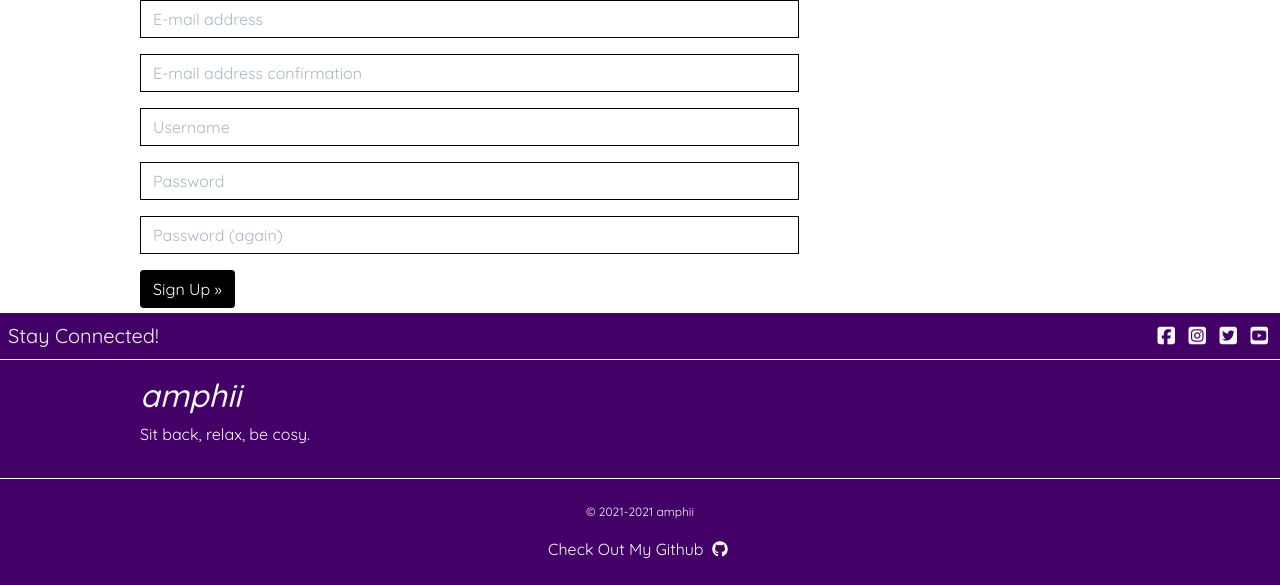
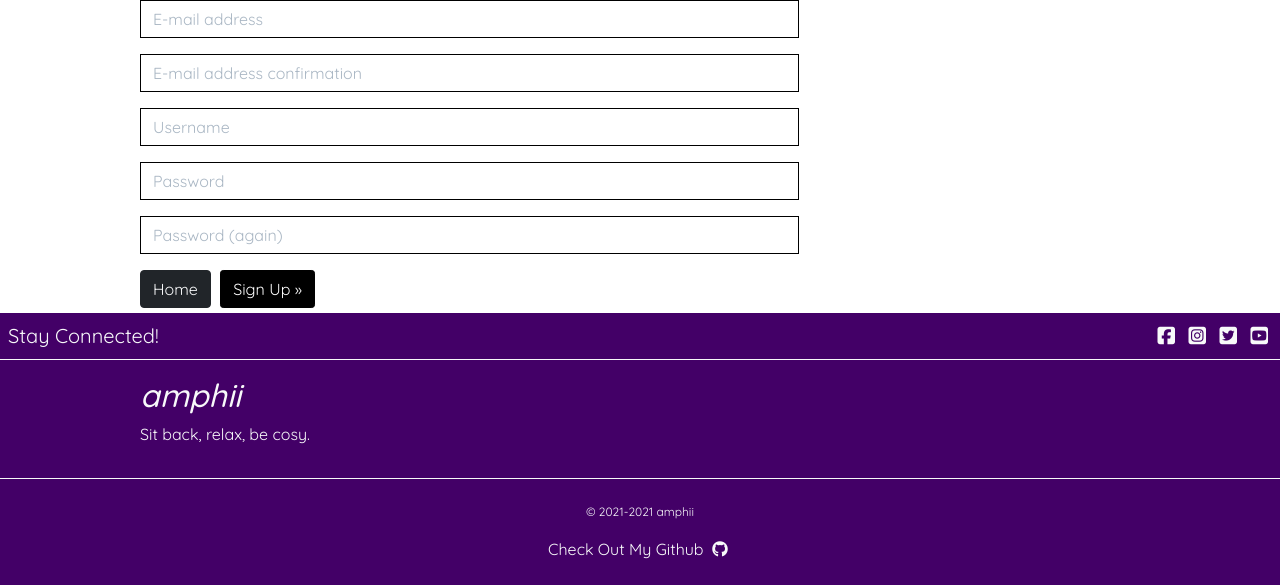
Before and after one commit to S-Lowes/Code-Institute-MS4, a Django app: page /accounts/signup/ in a window 1280 px wide. Shown: the part 225-810 px from the top of the page. Run offline with Django 3.2, Linux system fonts and the light colour scheme; parts of the project's set-up code (start-up, migrations or seed data) failed here and were passed over; some libraries are stand-ins or nearby versions.

Commit message:
(feat): Minor style change to allauth login/signup

```diff
--- a/static/css/base.css
+++ b/static/css/base.css
@@ -387,7 +387,11 @@ footer a {
 	color: #bc40ff; /* text-info */
 }
 
-/* ========== Media Queries ========== */
+.allauth-btn-padding {
+    margin: 0px 5px 5px 0px;;
+}
+
+/* ========== User Profile ========== */
 
 .profile-content {
     background-color: #430067;
--- a/templates/allauth/account/login.html
+++ b/templates/allauth/account/login.html
@@ -40,7 +40,7 @@ for a {{ site_name }} account and sign in below:{% endblocktrans %}</p>
   {% if redirect_field_value %}
   <input type="hidden" name="{{ redirect_field_name }}" value="{{ redirect_field_value }}" />
   {% endif %}
-  <a href="{% url 'home' %}" class="btn btn-dark text-light">Home</a>
+  <a href="{% url 'home' %}" class="btn btn-dark text-light allauth-btn-padding">Home</a>
   <button class="primaryAction" type="submit">{% trans "Sign In" %}</button>
   <p>
     <a class="button secondaryAction" href="{% url 'account_reset_password' %}">{% trans "Forgot Password?" %}</a>
--- a/templates/allauth/account/signup.html
+++ b/templates/allauth/account/signup.html
@@ -17,6 +17,7 @@
   {% if redirect_field_value %}
   <input type="hidden" name="{{ redirect_field_name }}" value="{{ redirect_field_value }}" />
   {% endif %}
+  <a href="{% url 'home' %}" class="btn btn-dark text-light allauth-btn-padding">Home</a>
   <button type="submit">{% trans "Sign Up" %} &raquo;</button>
 </form>
 
```
Also changed, not shown: README.md.
